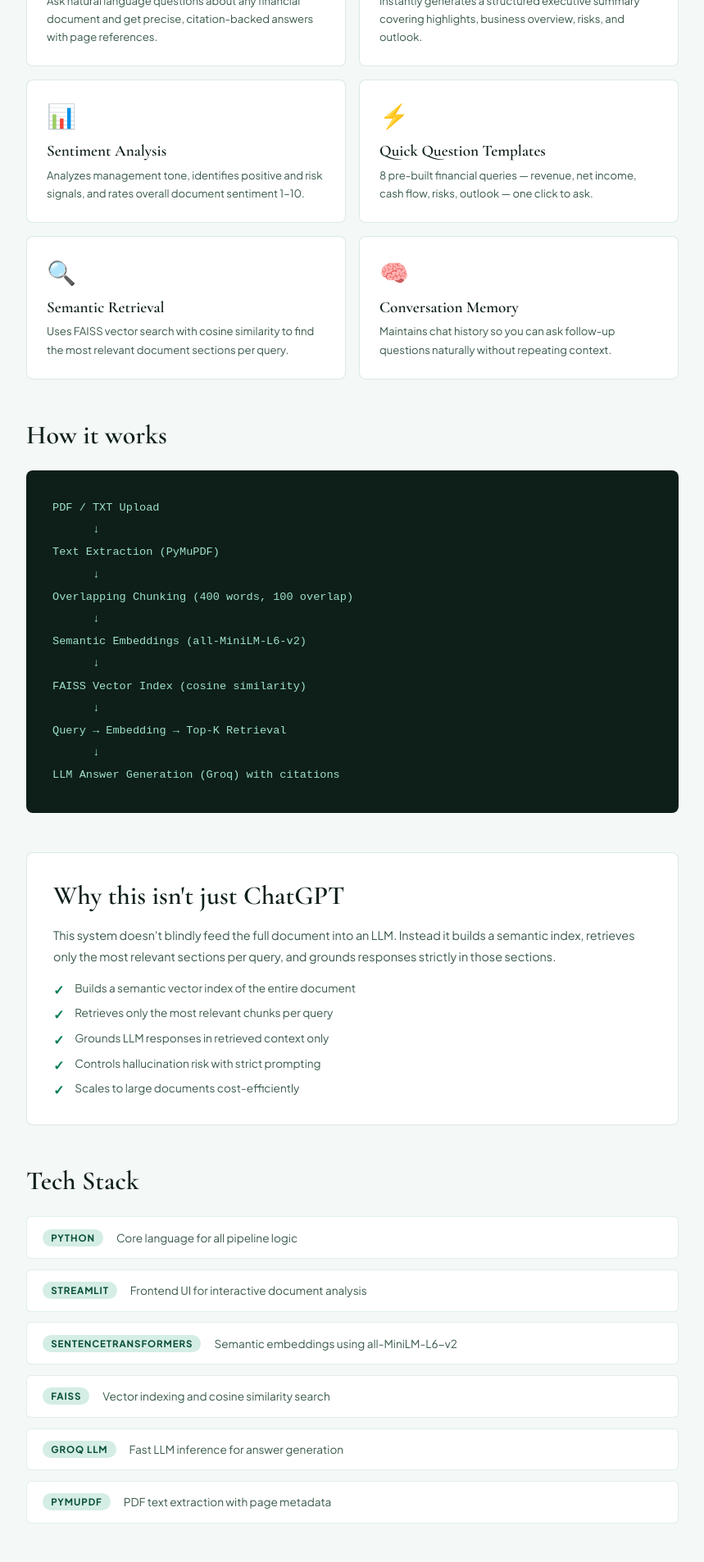
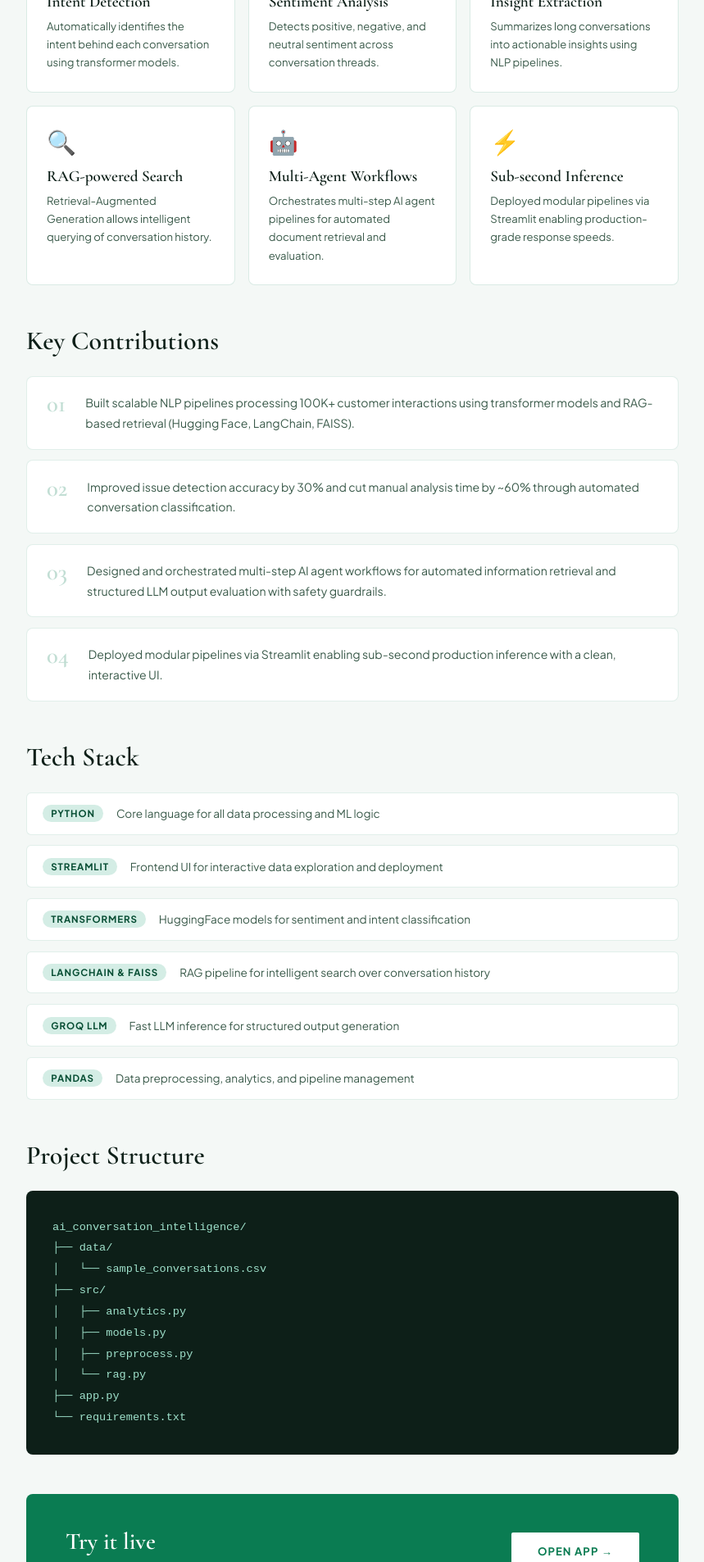
Before and after one commit to Krithikap019/ai-portfolio, a Next.js app: page /projects/ai_fin_analyser in a window 1280 px wide. Shown: the part 700-2606 px from the top of the page at 82% size, without its empty margins (210-1069 px from the left). Built offline with nearby package versions, Linux system fonts and the light colour scheme.

Commit message:
snowflake

```diff
--- a/app/projects/ai_fin_analyser/page.jsx
+++ b/app/projects/ai_fin_analyser/page.jsx
@@ -1,7 +1,7 @@
 "use client";
 import Link from "next/link";
 
-export default function FinancialAnalyzer() {
+export default function ConversationIntelligence() {
   return (
     <main style={{ background: "#f4f8f6", minHeight: "100vh", fontFamily: "'Plus Jakarta Sans', sans-serif", color: "#0d1f18" }}>
       <nav style={{ display: "flex", justifyContent: "space-between", alignItems: "center", padding: "1.4rem 3.5rem", borderBottom: "1px solid rgba(10,124,82,0.2)", background: "#f4f8f6" }}>
@@ -9,10 +9,10 @@ export default function FinancialAnalyzer() {
           Krithika<span style={{ color: "#0a7c52" }}> </span>Suwarna
         </div>
         <div style={{ display: "flex", gap: "2.5rem", fontSize: "0.8rem", fontWeight: 600, letterSpacing: "0.08em", textTransform: "uppercase", fontFamily: "'Plus Jakarta Sans', sans-serif" }}>
-        <Link href="/projects" style={{ color: "#0d1f18", textDecoration: "none" }}>Projects</Link>
-        <Link href="/#about" style={{ color: "#0d1f18", textDecoration: "none" }}>About</Link>
-        <Link href="/#experience" style={{ color: "#0d1f18", textDecoration: "none" }}>Experience</Link>
-        <Link href="/#contact" style={{ color: "#0d1f18", textDecoration: "none" }}>Contact</Link>
+          <Link href="/projects" style={{ color: "#0d1f18", textDecoration: "none" }}>Projects</Link>
+          <Link href="/#about" style={{ color: "#0d1f18", textDecoration: "none" }}>About</Link>
+          <Link href="/#experience" style={{ color: "#0d1f18", textDecoration: "none" }}>Experience</Link>
+          <Link href="/#contact" style={{ color: "#0d1f18", textDecoration: "none" }}>Contact</Link>
         </div>
         <Link href="/" style={{ color: "#0a7c52", textDecoration: "none", fontSize: "0.8rem", fontWeight: 700, letterSpacing: "0.08em", textTransform: "uppercase", borderBottom: "2px solid #0a7c52", paddingBottom: "2px" }}>← Back home</Link>
       </nav>
@@ -21,32 +21,32 @@ export default function FinancialAnalyzer() {
 
         {/* Header */}
         <p style={{ fontSize: "0.7rem", fontWeight: 700, letterSpacing: "0.15em", textTransform: "uppercase", color: "#0a7c52", marginBottom: "0.6rem" }}>Featured Project</p>
-        <h1 style={{ fontFamily: "'Cormorant Garamond', serif", fontSize: "3.5rem", fontWeight: 600, lineHeight: "1.05", marginBottom: "1.5rem" }}>AI Financial Report Analyzer</h1>
+        <h1 style={{ fontFamily: "'Cormorant Garamond', serif", fontSize: "3.5rem", fontWeight: 600, lineHeight: "1.05", marginBottom: "1.5rem" }}>AI Conversation Intelligence</h1>
         <p style={{ fontSize: "1.05rem", color: "#3a5a4a", lineHeight: "1.85", maxWidth: "600px", marginBottom: "2rem" }}>
-          A RAG-based system that transforms long financial filings into a conversational assistant. Upload a 10-K or earnings transcript and ask questions in plain English — get citation-backed answers instantly.
+          An AI-powered system that analyzes and summarizes conversations using NLP and transformer models. It extracts key insights, detects intent and sentiment, and enables smarter decision-making from unstructured conversational data.
         </p>
 
         {/* Tags + Live link */}
         <div style={{ display: "flex", alignItems: "center", gap: "1rem", flexWrap: "wrap", marginBottom: "4rem" }}>
-          {["Python", "Streamlit", "RAG", "FAISS", "Groq LLM", "NLP", "SentenceTransformers"].map((t) => (
+          {["Python", "Streamlit", "NLP", "Transformers", "RAG", "Groq LLM", "FAISS"].map((t) => (
             <span key={t} style={{ fontSize: "0.68rem", fontWeight: 700, letterSpacing: "0.08em", textTransform: "uppercase", background: "#d4ede5", color: "#064d33", padding: "4px 12px", borderRadius: "20px" }}>{t}</span>
           ))}
-          <a href="https://ai-financial-report-analyzer.streamlit.app/" target="_blank" style={{ marginLeft: "auto", background: "#0a7c52", color: "#fff", padding: "0.75rem 1.8rem", fontSize: "0.82rem", fontWeight: 700, letterSpacing: "0.08em", textTransform: "uppercase", textDecoration: "none", borderRadius: "2px" }}>
+          <a href="https://ai-conversation-intelligence.streamlit.app/" target="_blank" style={{ marginLeft: "auto", background: "#0a7c52", color: "#fff", padding: "0.75rem 1.8rem", fontSize: "0.82rem", fontWeight: 700, letterSpacing: "0.08em", textTransform: "uppercase", textDecoration: "none", borderRadius: "2px" }}>
             View Live App →
           </a>
         </div>
 
-        {/* What it does */}
+        {/* What it does - 6 boxes */}
         <div style={{ marginBottom: "3rem" }}>
           <h2 style={{ fontFamily: "'Cormorant Garamond', serif", fontSize: "2rem", fontWeight: 600, marginBottom: "1.5rem" }}>What it does</h2>
-          <div style={{ display: "grid", gridTemplateColumns: "1fr 1fr", gap: "1rem" }}>
+          <div style={{ display: "grid", gridTemplateColumns: "1fr 1fr 1fr", gap: "1rem" }}>
             {[
-              { icon: "💬", title: "Conversational Q&A", desc: "Ask natural language questions about any financial document and get precise, citation-backed answers with page references." },
-              { icon: "📋", title: "Auto Document Summary", desc: "Instantly generates a structured executive summary covering highlights, business overview, risks, and outlook." },
-              { icon: "📊", title: "Sentiment Analysis", desc: "Analyzes management tone, identifies positive and risk signals, and rates overall document sentiment 1–10." },
-              { icon: "⚡", title: "Quick Question Templates", desc: "8 pre-built financial queries — revenue, net income, cash flow, risks, outlook — one click to ask." },
-              { icon: "🔍", title: "Semantic Retrieval", desc: "Uses FAISS vector search with cosine similarity to find the most relevant document sections per query." },
-              { icon: "🧠", title: "Conversation Memory", desc: "Maintains chat history so you can ask follow-up questions naturally without repeating context." },
+              { icon: "🧠", title: "Intent Detection", desc: "Automatically identifies the intent behind each conversation using transformer models." },
+              { icon: "💬", title: "Sentiment Analysis", desc: "Detects positive, negative, and neutral sentiment across conversation threads." },
+              { icon: "📊", title: "Insight Extraction", desc: "Summarizes long conversations into actionable insights using NLP pipelines." },
+              { icon: "🔍", title: "RAG-powered Search", desc: "Retrieval-Augmented Generation allows intelligent querying of conversation history." },
+              { icon: "🤖", title: "Multi-Agent Workflows", desc: "Orchestrates multi-step AI agent pipelines for automated document retrieval and evaluation." },
+              { icon: "⚡", title: "Sub-second Inference", desc: "Deployed modular pipelines via Streamlit enabling production-grade response speeds." },
             ].map((f) => (
               <div key={f.title} style={{ background: "#fff", border: "1px solid rgba(10,124,82,0.15)", borderRadius: "8px", padding: "1.5rem" }}>
                 <div style={{ fontSize: "1.8rem", marginBottom: "0.8rem" }}>{f.icon}</div>
@@ -57,45 +57,19 @@ export default function FinancialAnalyzer() {
           </div>
         </div>
 
-        {/* How it works */}
+        {/* Key Contributions */}
         <div style={{ marginBottom: "3rem" }}>
-          <h2 style={{ fontFamily: "'Cormorant Garamond', serif", fontSize: "2rem", fontWeight: 600, marginBottom: "1.5rem" }}>How it works</h2>
-          <div style={{ background: "#0d1f18", borderRadius: "8px", padding: "2rem" }}>
-            <pre style={{ fontFamily: "monospace", fontSize: "0.85rem", color: "#9fe1cb", lineHeight: "2", margin: 0 }}>
-{`PDF / TXT Upload
-      ↓
-Text Extraction (PyMuPDF)
-      ↓
-Overlapping Chunking (400 words, 100 overlap)
-      ↓
-Semantic Embeddings (all-MiniLM-L6-v2)
-      ↓
-FAISS Vector Index (cosine similarity)
-      ↓
-Query → Embedding → Top-K Retrieval
-      ↓
-LLM Answer Generation (Groq) with citations`}
-            </pre>
-          </div>
-        </div>
-
-        {/* Why not just ChatGPT */}
-        <div style={{ marginBottom: "3rem", background: "#fff", border: "1px solid rgba(10,124,82,0.15)", borderRadius: "8px", padding: "2rem" }}>
-          <h2 style={{ fontFamily: "'Cormorant Garamond', serif", fontSize: "2rem", fontWeight: 600, marginBottom: "1rem" }}>Why this isn't just ChatGPT</h2>
-          <p style={{ fontSize: "0.9rem", color: "#3a5a4a", lineHeight: "1.85", marginBottom: "1rem" }}>
-            This system doesn't blindly feed the full document into an LLM. Instead it builds a semantic index, retrieves only the most relevant sections per query, and grounds responses strictly in those sections.
-          </p>
-          <div style={{ display: "flex", flexDirection: "column", gap: "0.6rem" }}>
+          <h2 style={{ fontFamily: "'Cormorant Garamond', serif", fontSize: "2rem", fontWeight: 600, marginBottom: "1.5rem" }}>Key Contributions</h2>
+          <div style={{ display: "flex", flexDirection: "column", gap: "0.8rem" }}>
             {[
-              "Builds a semantic vector index of the entire document",
-              "Retrieves only the most relevant chunks per query",
-              "Grounds LLM responses in retrieved context only",
-              "Controls hallucination risk with strict prompting",
-              "Scales to large documents cost-efficiently",
-            ].map((point) => (
-              <div key={point} style={{ display: "flex", alignItems: "flex-start", gap: "0.8rem" }}>
-                <span style={{ color: "#0a7c52", fontWeight: 700, flexShrink: 0 }}>✓</span>
-                <span style={{ fontSize: "0.85rem", color: "#3a5a4a" }}>{point}</span>
+              { num: "01", text: "Built scalable NLP pipelines processing 100K+ customer interactions using transformer models and RAG-based retrieval (Hugging Face, LangChain, FAISS)." },
+              { num: "02", text: "Improved issue detection accuracy by 30% and cut manual analysis time by ~60% through automated conversation classification." },
+              { num: "03", text: "Designed and orchestrated multi-step AI agent workflows for automated information retrieval and structured LLM output evaluation with safety guardrails." },
+              { num: "04", text: "Deployed modular pipelines via Streamlit enabling sub-second production inference with a clean, interactive UI." },
+            ].map((c) => (
+              <div key={c.num} style={{ display: "flex", gap: "1.5rem", alignItems: "flex-start", padding: "1.2rem 1.5rem", background: "#fff", border: "1px solid rgba(10,124,82,0.12)", borderRadius: "8px" }}>
+                <span style={{ fontFamily: "'Cormorant Garamond', serif", fontSize: "1.8rem", fontWeight: 600, color: "rgba(10,124,82,0.25)", flexShrink: 0, lineHeight: 1 }}>{c.num}</span>
+                <p style={{ fontSize: "0.88rem", color: "#3a5a4a", lineHeight: "1.75" }}>{c.text}</p>
               </div>
             ))}
           </div>
@@ -106,12 +80,12 @@ LLM Answer Generation (Groq) with citations`}
           <h2 style={{ fontFamily: "'Cormorant Garamond', serif", fontSize: "2rem", fontWeight: 600, marginBottom: "1.5rem" }}>Tech Stack</h2>
           <div style={{ display: "flex", flexDirection: "column", gap: "0.8rem" }}>
             {[
-              { name: "Python", desc: "Core language for all pipeline logic" },
-              { name: "Streamlit", desc: "Frontend UI for interactive document analysis" },
-              { name: "SentenceTransformers", desc: "Semantic embeddings using all-MiniLM-L6-v2" },
-              { name: "FAISS", desc: "Vector indexing and cosine similarity search" },
-              { name: "Groq LLM", desc: "Fast LLM inference for answer generation" },
-              { name: "PyMuPDF", desc: "PDF text extraction with page metadata" },
+              { name: "Python", desc: "Core language for all data processing and ML logic" },
+              { name: "Streamlit", desc: "Frontend UI for interactive data exploration and deployment" },
+              { name: "Transformers", desc: "HuggingFace models for sentiment and intent classification" },
+              { name: "LangChain & FAISS", desc: "RAG pipeline for intelligent search over conversation history" },
+              { name: "Groq LLM", desc: "Fast LLM inference for structured output generation" },
+              { name: "Pandas", desc: "Data preprocessing, analytics, and pipeline management" },
             ].map((t) => (
               <div key={t.name} style={{ display: "flex", alignItems: "center", gap: "1rem", padding: "0.9rem 1.2rem", background: "#fff", border: "1px solid rgba(10,124,82,0.12)", borderRadius: "6px" }}>
                 <span style={{ fontSize: "0.72rem", fontWeight: 700, letterSpacing: "0.08em", textTransform: "uppercase", background: "#d4ede5", color: "#064d33", padding: "3px 10px", borderRadius: "20px", flexShrink: 0 }}>{t.name}</span>
@@ -126,17 +100,16 @@ LLM Answer Generation (Groq) with citations`}
           <h2 style={{ fontFamily: "'Cormorant Garamond', serif", fontSize: "2rem", fontWeight: 600, marginBottom: "1.5rem" }}>Project Structure</h2>
           <div style={{ background: "#0d1f18", borderRadius: "8px", padding: "2rem" }}>
             <pre style={{ fontFamily: "monospace", fontSize: "0.85rem", color: "#9fe1cb", lineHeight: "1.9", margin: 0 }}>
-{`fin-report-analyzer/
-├── app/
-│   ├── app.py              ← Streamlit frontend
-│   ├── ingest.py           ← PDF/TXT extraction
-│   ├── chunk.py            ← Overlapping chunking
-│   ├── embed_index.py      ← Embeddings + FAISS
-│   ├── retrieve.py         ← Semantic retrieval
-│   ├── generate.py         ← LLM generation
-│   └── prompts.py          ← Prompt templates
-├── requirements.txt
-└── README.md`}
+{`ai_conversation_intelligence/
+├── data/
+│   └── sample_conversations.csv
+├── src/
+│   ├── analytics.py
+│   ├── models.py
+│   ├── preprocess.py
+│   └── rag.py
+├── app.py
+└── requirements.txt`}
             </pre>
           </div>
         </div>
@@ -145,9 +118,9 @@ LLM Answer Generation (Groq) with citations`}
         <div style={{ background: "#0a7c52", borderRadius: "8px", padding: "2.5rem 3rem", display: "flex", justifyContent: "space-between", alignItems: "center" }}>
           <div>
             <h3 style={{ fontFamily: "'Cormorant Garamond', serif", fontSize: "1.8rem", fontWeight: 600, color: "#fff", marginBottom: "0.4rem" }}>Try it live</h3>
-            <p style={{ color: "rgba(255,255,255,0.7)", fontSize: "0.9rem" }}>Upload any 10-K or earnings transcript and start asking questions</p>
+            <p style={{ color: "rgba(255,255,255,0.7)", fontSize: "0.9rem" }}>Deployed on Streamlit Cloud — free to use</p>
           </div>
-          <a href="https://ai-financial-report-analyzer.streamlit.app/" target="_blank" style={{ background: "#fff", color: "#0a7c52", padding: "0.9rem 2rem", fontSize: "0.82rem", fontWeight: 700, letterSpacing: "0.08em", textTransform: "uppercase", textDecoration: "none", borderRadius: "2px", flexShrink: 0 }}>
+          <a href="https://ai-conversation-intelligence.streamlit.app/" target="_blank" style={{ background: "#fff", color: "#0a7c52", padding: "0.9rem 2rem", fontSize: "0.82rem", fontWeight: 700, letterSpacing: "0.08em", textTransform: "uppercase", textDecoration: "none", borderRadius: "2px", flexShrink: 0 }}>
             Open App →
           </a>
         </div>
```
Also changed, not shown: app/projects/ai_conversation/page.jsx (+33 -12 lines).
